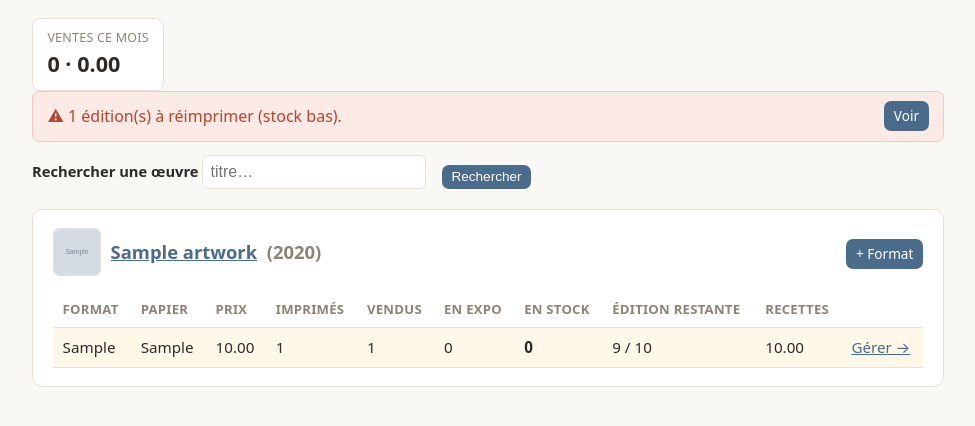
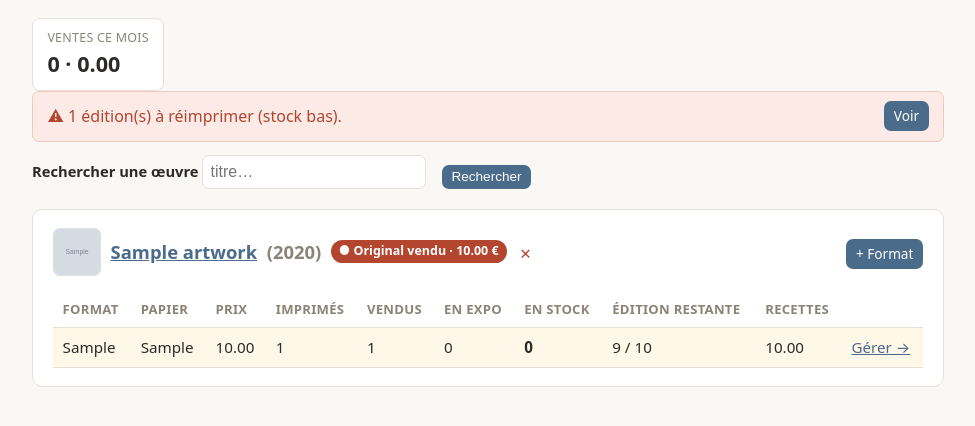
Before and after one commit to khosta1/stock-aquarelle, a Flask app: page / in a window 1280 px wide. Shown: the part 258-684 px from the top of the page, without its empty margins (152-1127 px from the left). Run offline with Flask 3, Linux system fonts and the light colour scheme; the visitor is signed in with stand-in values (Sample User, id 1); tables that the repository leaves empty hold one stand-in row (values such as "Sample post"); grey boxes marked "Sample" are stand-in pictures; some libraries are stand-ins or nearby versions.

Commit message:
Sell original artwork: dashboard modal, red badge, accounting integration
Co-Authored-By: Claude Opus 4.8 <noreply@anthropic.com>

```diff
--- a/app.py
+++ b/app.py
@@ -180,7 +180,35 @@ def index():
         q=q,
         summary=database.dashboard_summary(),
         low_stock_count=len(database.low_stock_variants(LOW_STOCK_THRESHOLD)),
+        today=date.today().isoformat(),
     )
+
+
+@app.route("/artworks/<int:artwork_id>/vendre-original", methods=["POST"])
+def sell_original(artwork_id):
+    artwork = database.get_artwork(artwork_id)
+    if artwork is None:
+        flash("Œuvre introuvable.", "error")
+        return redirect(url_for("index"))
+    sold_date = request.form.get("date", "").strip() or date.today().isoformat()
+    price_raw = request.form.get("price", "").strip()
+    try:
+        price = float(price_raw) if price_raw else -1
+    except ValueError:
+        price = -1
+    if price < 0:
+        flash("Indiquez un prix de vente valide.", "error")
+    else:
+        database.sell_original(artwork_id, price, sold_date)
+        flash(f"Original de « {artwork['title']} » vendu ({price:.2f}).", "success")
+    return redirect(request.referrer or url_for("index"))
+
+
+@app.route("/artworks/<int:artwork_id>/annuler-original", methods=["POST"])
+def cancel_original_sale(artwork_id):
+    database.cancel_original_sale(artwork_id)
+    flash("Vente de l'original annulée.", "success")
+    return redirect(request.referrer or url_for("index"))
 
 
 @app.route("/catalogue")
@@ -504,6 +532,7 @@ def report():
         expenses_by_category=database.expenses_by_category(start, end),
         best_sellers=database.best_sellers(start, end),
         profit_by_artwork=database.profit_by_artwork(start, end),
+        originals=database.original_sales_list(start, end),
         net=net,
         start=start or "", end=end or "",
         year_start=f"{current_year}-01-01", year_end=f"{current_year}-12-31",
--- a/database.py
+++ b/database.py
@@ -47,6 +47,10 @@ def _migrate(conn):
     copy_cols = [r["name"] for r in conn.execute("PRAGMA table_info(copies)")]
     if copy_cols and "exhibitor_id" not in copy_cols:
         conn.execute("ALTER TABLE copies ADD COLUMN exhibitor_id INTEGER")
+    art_cols = [r["name"] for r in conn.execute("PRAGMA table_info(artworks)")]
+    if art_cols and "original_sale_price" not in art_cols:
+        conn.execute("ALTER TABLE artworks ADD COLUMN original_sale_price REAL")
+        conn.execute("ALTER TABLE artworks ADD COLUMN original_sold_date TEXT")
 
 
 # --------------------------------------------------------------------------
@@ -318,6 +322,42 @@ def update_artwork(artwork_id, title, year):
     conn.close()
 
 
+def sell_original(artwork_id, price, sold_date):
+    """Mark the unique original artwork as sold at `price`."""
+    conn = get_connection()
+    with conn:
+        conn.execute(
+            "UPDATE artworks SET original_sale_price = ?, original_sold_date = ? "
+            "WHERE id = ?", (price, sold_date, artwork_id),
+        )
+    conn.close()
+
+
+def cancel_original_sale(artwork_id):
+    """Undo the original sale (e.g. after a misclick)."""
+    conn = get_connection()
+    with conn:
+        conn.execute(
+            "UPDATE artworks SET original_sale_price = NULL, "
+            "original_sold_date = NULL WHERE id = ?", (artwork_id,),
+        )
+    conn.close()
+
+
+def original_sales_list(start=None, end=None):
+    """Sold original artworks (title, date, price), newest first."""
+    frag, params = _date_filter("original_sold_date", start, end)
+    conn = get_connection()
+    rows = conn.execute(
+        "SELECT title, original_sold_date AS sold_date, "
+        "original_sale_price AS price FROM artworks "
+        "WHERE original_sale_price IS NOT NULL" + frag +
+        " ORDER BY original_sold_date DESC, title", params,
+    ).fetchall()
+    conn.close()
+    return rows
+
+
 def delete_artwork(artwork_id):
     """Delete an artwork and everything under it (editions, copies cascade).
 
@@ -388,40 +428,58 @@ def _date_filter(column, start, end):
 
 
 def sales_totals(start=None, end=None):
-    """Overall sold count and total revenue (optionally within a date range)."""
-    frag, params = _date_filter("sold_date", start, end)
+    """Combined totals: copies sold + originals sold, with total revenue."""
+    cf, cp = _date_filter("sold_date", start, end)
+    of, op = _date_filter("original_sold_date", start, end)
     conn = get_connection()
-    row = conn.execute(
+    crow = conn.execute(
         "SELECT COUNT(*) AS sold, COALESCE(SUM(sale_price), 0) AS revenue "
-        "FROM copies WHERE status = 'sold'" + frag, params
-    ).fetchone()
+        "FROM copies WHERE status = 'sold'" + cf, cp).fetchone()
+    orow = conn.execute(
+        "SELECT COUNT(*) AS sold, COALESCE(SUM(original_sale_price), 0) AS revenue "
+        "FROM artworks WHERE original_sale_price IS NOT NULL" + of, op).fetchone()
     conn.close()
-    return row
+    return {
+        "sold": crow["sold"],
+        "originals_sold": orow["sold"],
+        "originals_revenue": orow["revenue"],
+        "revenue": crow["revenue"] + orow["revenue"],
+    }
 
 
 def revenue_by_channel(start=None, end=None):
-    """Sold count and revenue grouped by sales channel."""
-    frag, params = _date_filter("sold_date", start, end)
+    """Revenue grouped by channel; original sales appear as 'Œuvre originale'."""
+    cf, cp = _date_filter("sold_date", start, end)
+    of, op = _date_filter("original_sold_date", start, end)
     conn = get_connection()
     rows = conn.execute(
-        "SELECT COALESCE(NULLIF(TRIM(channel), ''), 'Non précisé') AS channel, "
-        "COUNT(*) AS sold, COALESCE(SUM(sale_price), 0) AS revenue "
-        "FROM copies WHERE status = 'sold'" + frag +
-        " GROUP BY channel ORDER BY revenue DESC", params
+        "SELECT channel, COUNT(*) AS sold, COALESCE(SUM(amount), 0) AS revenue FROM ("
+        "  SELECT COALESCE(NULLIF(TRIM(channel), ''), 'Non précisé') AS channel, "
+        "         sale_price AS amount "
+        "  FROM copies WHERE status = 'sold'" + cf +
+        "  UNION ALL "
+        "  SELECT 'Œuvre originale' AS channel, original_sale_price AS amount "
+        "  FROM artworks WHERE original_sale_price IS NOT NULL" + of +
+        ") GROUP BY channel ORDER BY revenue DESC", cp + op
     ).fetchall()
     conn.close()
     return rows
 
 
 def revenue_by_month(start=None, end=None):
-    """Sold count and revenue grouped by month (YYYY-MM), newest first."""
-    frag, params = _date_filter("sold_date", start, end)
+    """Revenue per month (YYYY-MM), copies + originals combined, newest first."""
+    cf, cp = _date_filter("sold_date", start, end)
+    of, op = _date_filter("original_sold_date", start, end)
     conn = get_connection()
     rows = conn.execute(
-        "SELECT substr(sold_date, 1, 7) AS month, COUNT(*) AS sold, "
-        "COALESCE(SUM(sale_price), 0) AS revenue FROM copies "
-        "WHERE status = 'sold' AND sold_date IS NOT NULL" + frag +
-        " GROUP BY month ORDER BY month DESC", params
+        "SELECT month, COUNT(*) AS sold, COALESCE(SUM(amount), 0) AS revenue FROM ("
+        "  SELECT substr(sold_date, 1, 7) AS month, sale_price AS amount "
+        "  FROM copies WHERE status = 'sold' AND sold_date IS NOT NULL" + cf +
+        "  UNION ALL "
+        "  SELECT substr(original_sold_date, 1, 7) AS month, original_sale_price AS amount "
+        "  FROM artworks WHERE original_sale_price IS NOT NULL "
+        "    AND original_sold_date IS NOT NULL" + of +
+        ") GROUP BY month ORDER BY month DESC", cp + op
     ).fetchall()
     conn.close()
     return rows
@@ -453,8 +511,13 @@ def profit_by_artwork(start=None, end=None):
     """
     rev_frag, rev_params = _date_filter("c.sold_date", start, end)
     cost_frag, cost_params = _date_filter("pr.date", start, end)
+    orig_frag, orig_params = _date_filter("original_sold_date", start, end)
     conn = get_connection()
     arts = conn.execute("SELECT id, title FROM artworks ORDER BY title").fetchall()
+
+    originals = {r["id"]: r["original_sale_price"] for r in conn.execute(
+        "SELECT id, original_sale_price FROM artworks "
+        "WHERE original_sale_price IS NOT NULL" + orig_frag, orig_params).fetchall()}
 
     revenue = {r["artwork_id"]: r for r in conn.execute(
         "SELECT v.artwork_id AS artwork_id, COUNT(*) AS sold, "
@@ -479,7 +542,7 @@ def profit_by_artwork(start=None, end=None):
     result = []
     for a in arts:
         r = revenue.get(a["id"])
-        rev = r["revenue"] if r else 0
+        rev = (r["revenue"] if r else 0) + (originals.get(a["id"], 0) or 0)
         sold = r["sold"] if r else 0
         pc = cost.get(a["id"], 0) or 0
         result.append({
@@ -1179,11 +1242,16 @@ def dashboard_summary():
            WHERE status = 'sold'
              AND substr(sold_date, 1, 7) = strftime('%Y-%m', 'now', 'localtime')"""
     ).fetchone()
+    orig_month = conn.execute(
+        """SELECT COALESCE(SUM(original_sale_price), 0) AS r FROM artworks
+           WHERE original_sale_price IS NOT NULL
+             AND substr(original_sold_date, 1, 7) = strftime('%Y-%m', 'now', 'localtime')"""
+    ).fetchone()["r"]
     conn.close()
     return {
         "artworks": artworks, "variants": variants, "in_stock": in_stock,
         "en_exposition": en_exposition, "stock_value": stock_value,
-        "month_sold": month["c"], "month_revenue": month["r"],
+        "month_sold": month["c"], "month_revenue": month["r"] + orig_month,
     }
 
 
--- a/schema.sql
+++ b/schema.sql
@@ -8,6 +8,9 @@ CREATE TABLE IF NOT EXISTS artworks (
     title       TEXT    NOT NULL,
     year        INTEGER,
     image_path  TEXT,
+    -- the unique original artwork: sold once (price + date set when sold)
+    original_sale_price REAL,
+    original_sold_date  TEXT,
     created_at  TEXT    NOT NULL DEFAULT (datetime('now'))
 );
 
--- a/static/style.css
+++ b/static/style.css
@@ -172,6 +172,13 @@ ul.stats li strong { font-size: 1.35rem; }
 .amount-pos { color: var(--good); }
 .amount-neg { color: var(--bad); }
 
+/* Original artwork sale */
+.orig-badge { font-size: 0.78rem; font-weight: 700; color: #fff; background: var(--bad); padding: 0.12rem 0.5rem; border-radius: 999px; white-space: nowrap; }
+.orig-cancel { background: none; border: none; color: var(--bad); cursor: pointer; font-size: 0.9rem; padding: 0 0.2rem; }
+.orig-dialog { border: 1px solid var(--line); border-radius: 12px; padding: 1.25rem; max-width: 340px; box-shadow: 0 12px 40px rgba(0,0,0,.18); }
+.orig-dialog::backdrop { background: rgba(0,0,0,.35); }
+.orig-dialog h3 { margin: 0 0 0.1rem; }
+
 /* Dashboard tiles, search and reprint alert */
 .tiles { gap: 1rem; margin-bottom: 1.25rem; }
 .tiles li {
--- a/templates/index.html
+++ b/templates/index.html
@@ -60,10 +60,44 @@
             {{ group.artwork.title }}
           </a>
           {% if group.artwork.year %}<span class="muted">({{ group.artwork.year }})</span>{% endif %}
+          {% if group.artwork.original_sale_price is not none %}
+            <span class="orig-badge"
+                  title="Vendu le {{ group.artwork.original_sold_date | fr_date }}">
+              ● Original vendu · {{ '%.2f'|format(group.artwork.original_sale_price) }} €</span>
+            <form method="post" style="display:inline"
+                  action="{{ url_for('cancel_original_sale', artwork_id=group.artwork.id) }}"
+                  onsubmit="return confirm('Annuler la vente de cet original ?');">
+              <button type="submit" class="orig-cancel" title="Annuler la vente">✕</button>
+            </form>
+          {% else %}
+            <button type="button" class="btn btn-small btn-ghost"
+                    onclick="document.getElementById('orig-{{ group.artwork.id }}').showModal()">
+              Vendre l'original</button>
+          {% endif %}
         </h2>
         <a class="btn btn-small"
            href="{{ url_for('add_variant', artwork_id=group.artwork.id) }}">+ Format</a>
       </div>
+      {% if group.artwork.original_sale_price is none %}
+        <dialog id="orig-{{ group.artwork.id }}" class="orig-dialog">
+          <form method="post" class="form"
+                action="{{ url_for('sell_original', artwork_id=group.artwork.id) }}">
+            <h3>Vendre l'original</h3>
+            <p class="muted">{{ group.artwork.title }}</p>
+            <label>Prix de vente (€)
+              <input type="number" name="price" step="0.01" min="0" required>
+            </label>
+            <label>Date
+              <input type="date" name="date" value="{{ today }}">
+            </label>
+            <div class="form-actions" style="margin-top: 0.75rem;">
+              <button type="submit" class="btn">Valider la vente</button>
+              <button type="button" class="btn btn-ghost"
+                      onclick="document.getElementById('orig-{{ group.artwork.id }}').close()">Annuler</button>
+            </div>
+          </form>
+        </dialog>
+      {% endif %}
 
       {% if group.variants %}
         <table class="stock">
```
Also changed, not shown: templates/report.html (+21 -0 lines).
